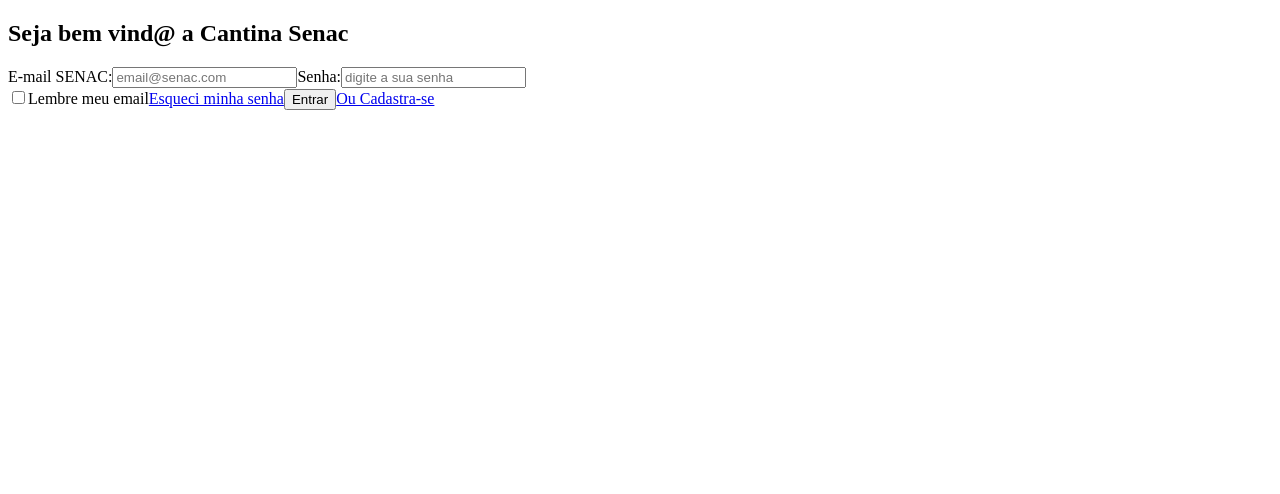
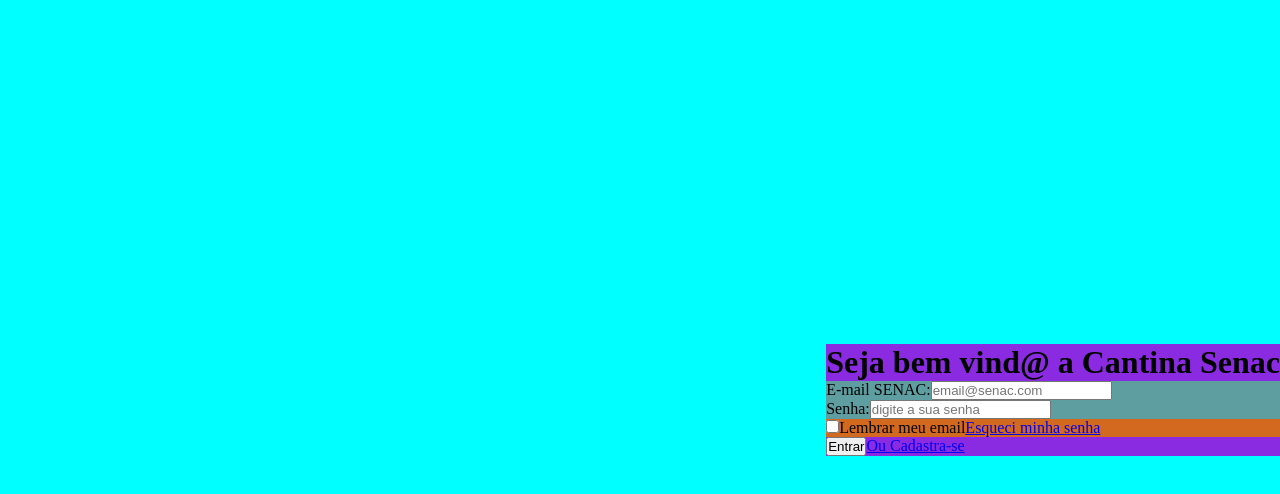
Before and after one commit to prof-lucas-senac/cantina-senac-2025-front, an Angular app: page / in a window 1280 px wide. Shown: the top 494 px of the page. Built offline with nearby package versions, Linux system fonts and the light colour scheme.

Commit message:
adicionado elementos html e css para o desenvolvimento do formulario

```diff
--- a/src/app/components/login/login.component.css
+++ b/src/app/components/login/login.component.css
@@ -0,0 +1,21 @@
+.div-principal{
+    display: flex;
+    background-color: aqua;
+    height: 100vh;
+    width: 100%;
+    align-items: center;
+    justify-content: flex-end;
+}
+
+.div-formulario{
+    background-color: blueviolet;
+}
+
+.div-input{
+    background-color: cadetblue;
+}
+
+.div-formulario-inferior{
+    display: flex;
+    background-color: chocolate;
+}
--- a/src/app/components/login/login.component.html
+++ b/src/app/components/login/login.component.html
@@ -1,17 +1,27 @@
-<h2>Seja bem vind&#64; a Cantina Senac</h2>
+<div class="div-principal">
+    <div class=" div-formulario">
+        <h1>Seja bem vind&#64; a Cantina Senac</h1>
+        <form>
+            <div class="div-input">
+                <label for="email">E-mail SENAC:</label>
+                <input type="email" id="email" placeholder="email@senac.com">
+            </div>
 
-<form >
-    <label for="email">E-mail SENAC:</label>
-    <input type="email" id="email" placeholder="email@senac.com">
-    <label for="senha">Senha:</label>
-    <input type="password" id="senha" placeholder="digite a sua senha" >
+            <div class="div-input">
+                <label for="senha">Senha:</label>
+                <input type="password" id="senha" placeholder="digite a sua senha">
+            </div>
+        </form>
+        <div class="div-formulario-inferior">
+            <div>
+                <input type="checkbox" name="" id="lembrarEmail">
+                <label for="lembrarEmail">Lembrar meu email</label>
+            </div>
+            <a class="formulario" href="#">Esqueci minha senha</a>
+        </div>
 
-</form>
-<input type="checkbox" name="" id="lembrarEmail">
-<label for="lembrarEmail">Lembre meu email</label>
+        <button class="formulario" type="submit">Entrar</button>
 
-<a href="#">Esqueci minha senha</a>
-
-<button type="submit">Entrar</button>
-
-<a href="/cadastro">Ou Cadastra-se</a>
+        <a class="formulario" href="#">Ou Cadastra-se</a>
+    </div>
+</div>
--- a/src/styles.css
+++ b/src/styles.css
@@ -1 +1,4 @@
-/* You can add global styles to this file, and also import other style files */
+*{
+    margin:0;
+    padding: 0;
+}
```
